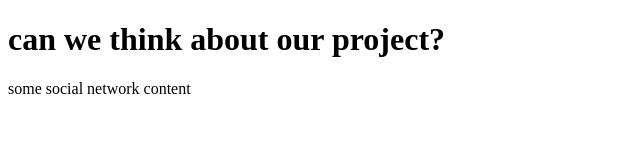
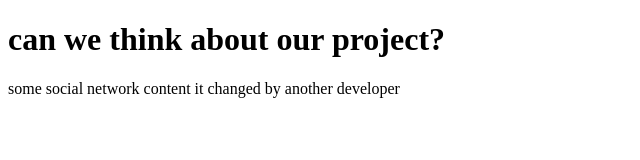
Before and after one commit to KGaga/Bon-Hotel, a plain HTML site: page index.html in a window 1280 px wide. Shown: the whole page, without its empty margins (0-640 px from the left). Drawn offline with Linux system fonts and the light colour scheme.

Commit message:
Update index.html

```diff
--- a/index.html
+++ b/index.html
@@ -7,7 +7,7 @@
 </head>
 <body>
    <h1>can we think about our project?</h1>
-   <p>some social network content</p>
+   <p>some social network content it changed by another developer </p>
 
 </body>
 </html>
```
